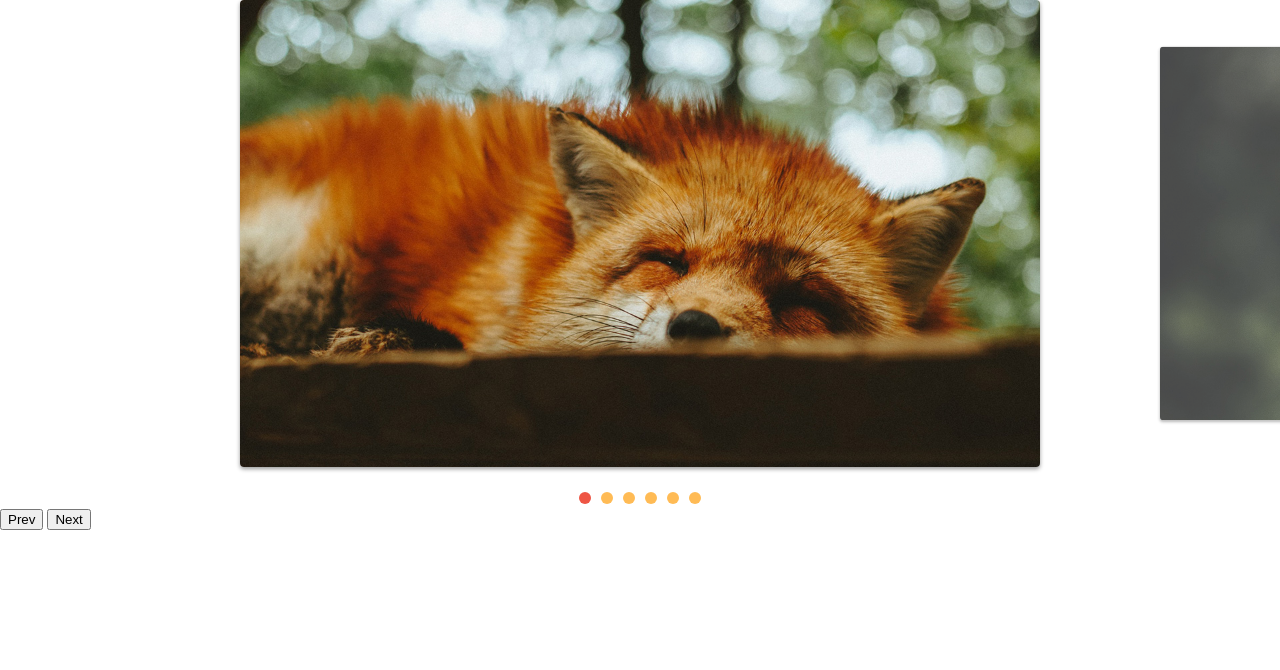
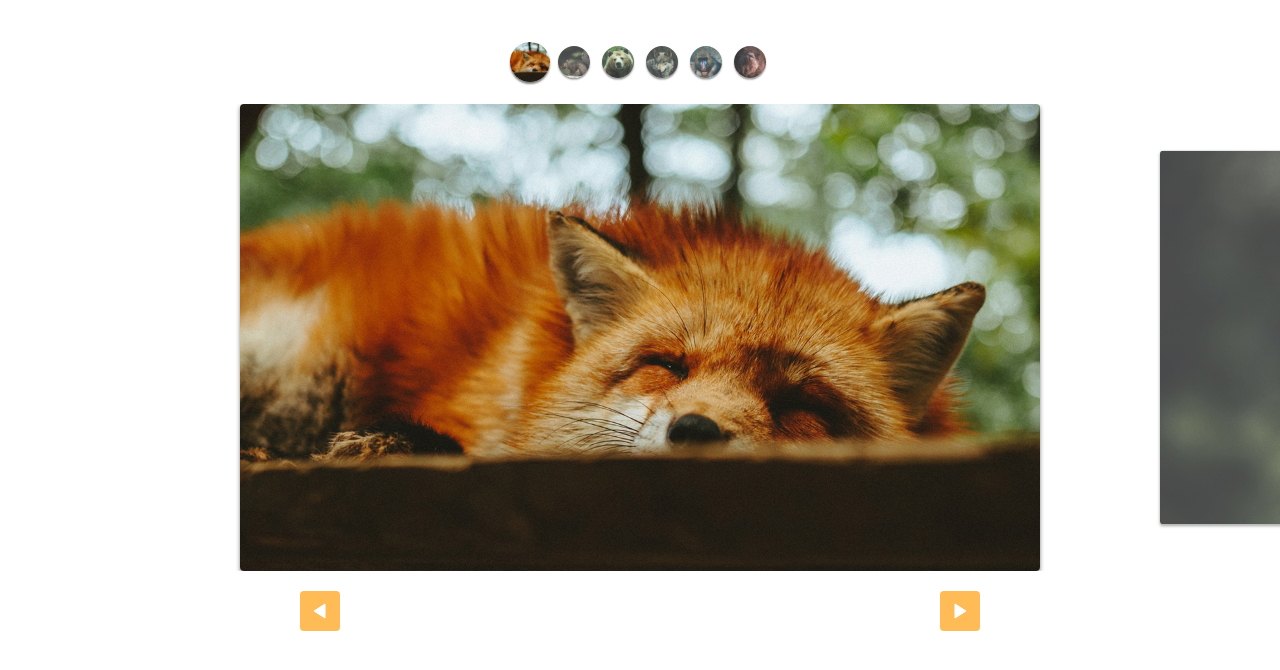
Before and after one commit to lucas-possato-dev/slide, a plain HTML site: page index.html in a window 1280 px wide. Drawn offline with Linux system fonts and the light colour scheme.

Commit message:
custom controls aplicados

```diff
--- a/css/style.css
+++ b/css/style.css
@@ -32,7 +32,7 @@ img {
   margin: 0 20px;
   border-radius: 4px;
   overflow: hidden;
-  box-shadow: 0 2px 4px rgba(0, 0, 0, .4);
+  box-shadow: 0 2px 4px rgba(0, 0, 0, .5);
   opacity: .8;
   transform: scale(.8);
   transition: .4s;
@@ -64,3 +64,48 @@ img {
 [data-control='slide'] li a:hover {
   background: #E54;
 }
+
+.custom-controls {
+  display: flex;
+  justify-content: center;
+  margin-top: 40px;
+  margin-bottom: 20px;
+  flex-wrap: wrap;
+}
+
+.custom-controls li {
+  opacity: .8;
+  transform: scale(.8);
+  width: 40px;
+  height: 40px;
+  border-radius: 50%;
+  overflow: hidden;
+  margin: 2px;
+  box-shadow: 0 2px 2px rgba(0, 0, 0, .5);
+  transition: .3s;
+}
+
+.custom-controls li.active {
+  opacity: 1;
+  transform: scale(1);
+}
+
+.arrow-nav {
+  display: flex;
+  justify-content: space-around;
+  margin: 20px 0;
+}
+
+.arrow-nav button {
+  cursor: pointer;
+  border: none;
+  border-radius: 4px;
+  color: white;
+  width: 40px;
+  height: 40px;
+  background: #FB5 url('../img/arrow.svg') center center no-repeat;
+}
+
+.arrow-nav button.prev {
+  transform: rotate(-180deg);
+}
--- a/index.html
+++ b/index.html
@@ -11,6 +11,15 @@
 
 <body>
 
+  <ul class="custom-controls">
+    <li><img src="/img/foto1-thumb.jpg" alt=""></li>
+    <li><img src="/img/foto2-thumb.jpg" alt=""></li>
+    <li><img src="/img/foto3-thumb.jpg" alt=""></li>
+    <li><img src="/img/foto4-thumb.jpg" alt=""></li>
+    <li><img src="/img/foto5-thumb.jpg" alt=""></li>
+    <li><img src="/img/foto6-thumb.jpg" alt=""></li>
+  </ul>
+
   <div class="slide-wrapper">
     <ul class="slide">
       <li><img src="/img/foto1.jpg" alt=""></li>
@@ -22,8 +31,8 @@
     </ul>
   </div>
   <div class="arrow-nav">
-    <button class="prev">Prev</button>
-    <button class="next">Next</button>
+    <button class="prev"></button>
+    <button class="next"></button>
   </div>
   <script type="module" src="js/script.js"></script>
 </body>
--- a/js/script.js
+++ b/js/script.js
@@ -1,6 +1,6 @@
-import {SlideNav} from "./slide.js";
+import SlideNav from "./slide.js";
 const slide = new SlideNav('.slide', '.slide-wrapper');
 slide.init();
 
 slide.addArrow('.prev', '.next');
-slide.addControl();
+slide.addControl('.custom-controls');
--- a/js/slide.js
+++ b/js/slide.js
@@ -154,7 +154,7 @@ export class Slide {
   }
 }
 
-export class SlideNav extends Slide {
+export default class SlideNav extends Slide {
   constructor(slide, wrapper) {
     super(slide, wrapper);
     this.bindControlEvents();
```
